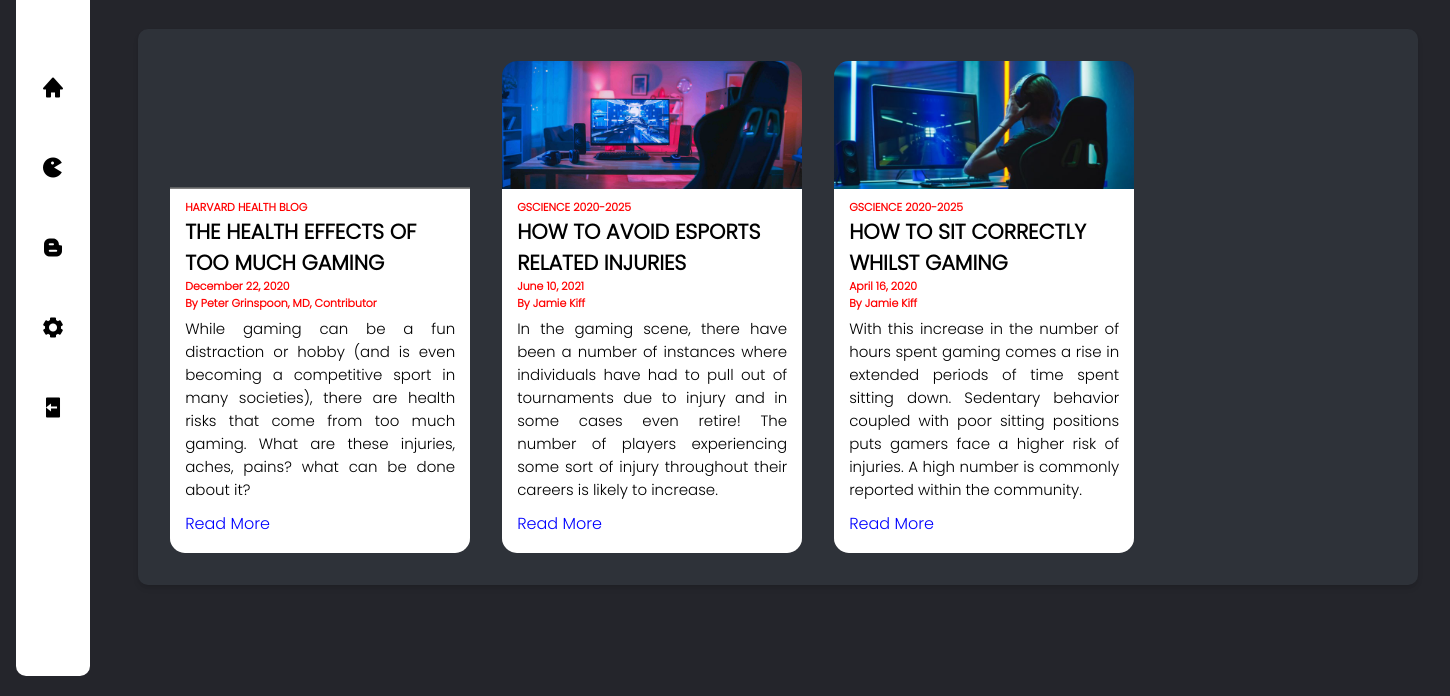
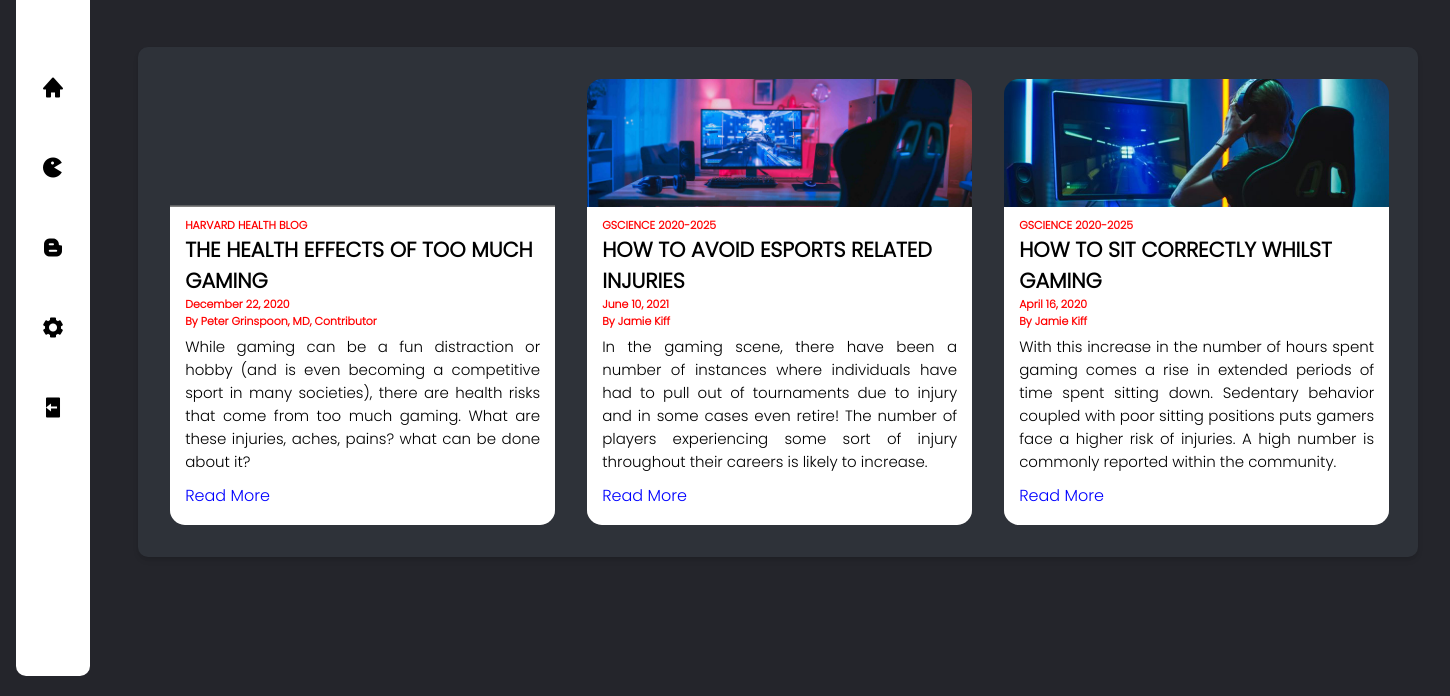
Before and after one commit to duniyash/Gamers-Health-Application, an Electron app: page blog.html in a window 1450 px wide. Shown: the part 104-800 px from the top of the page. Drawn offline with nearby package versions, Linux system fonts and the light colour scheme; sample sign-in values are in the browser's storage.

Commit message:
Update blog.css

```diff
--- a/css/blog.css
+++ b/css/blog.css
@@ -116,6 +116,7 @@ nav ul li:hover .tooltip {
 .mainContent .card {
     width: 100%;
     margin: 2rem;
+    margin-top: 50px;
     border-radius: 10px;
     box-shadow: rgba(0, 0, 0, 0.1) 0px 4px 6px -1px, rgba(0, 0, 0, 0.06) 0px 2px 4px -1px;
     font-family: 'Poppins', sans-serif;
@@ -153,7 +154,7 @@ nav ul li:hover .tooltip {
     cursor: default;
     transition: all 0.8s ease;
     border-radius: 15px;
-    width: 300px;
+    width: 385px;
 }
 
 .articles .card-container .img-holder {
```
